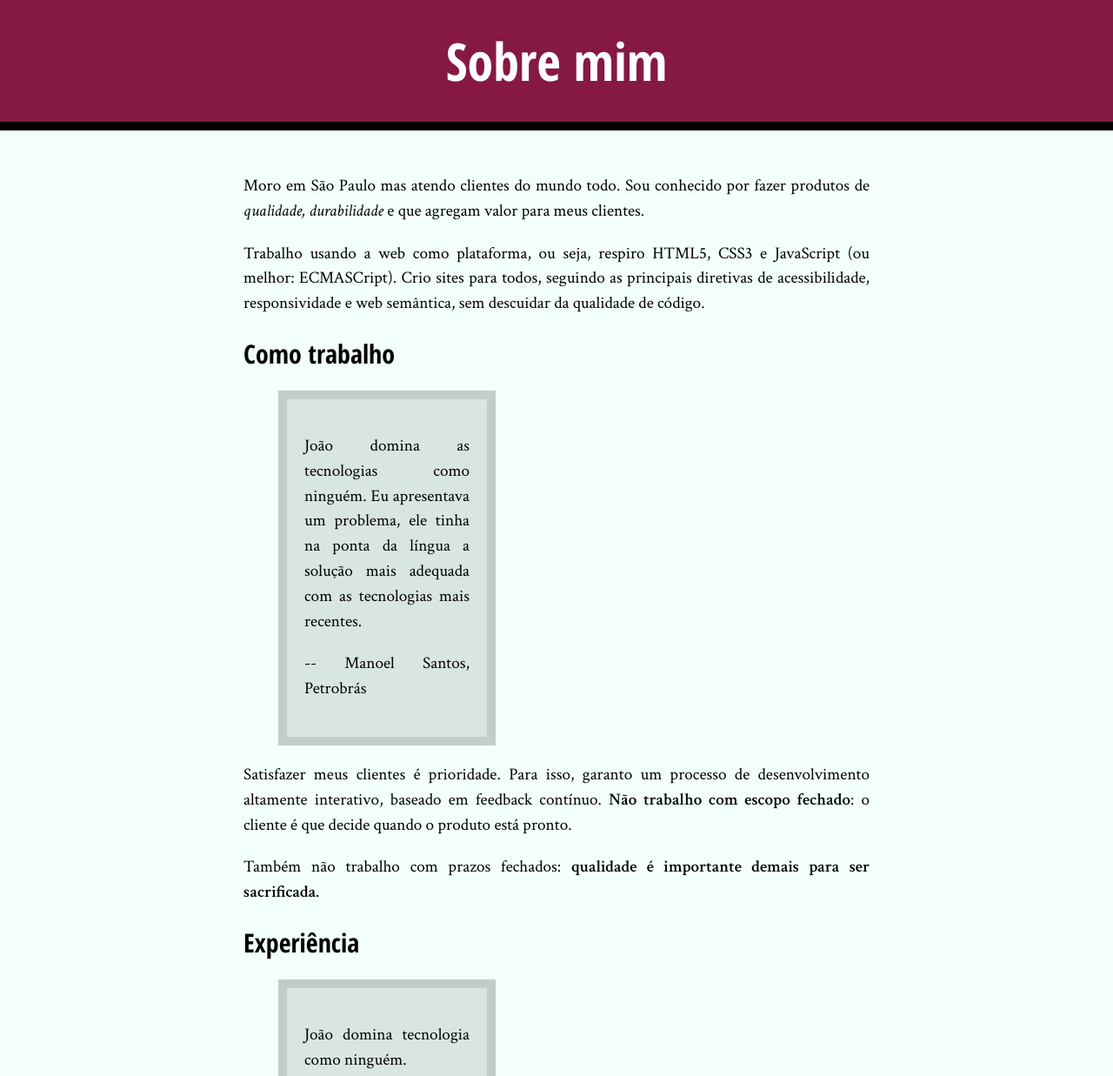
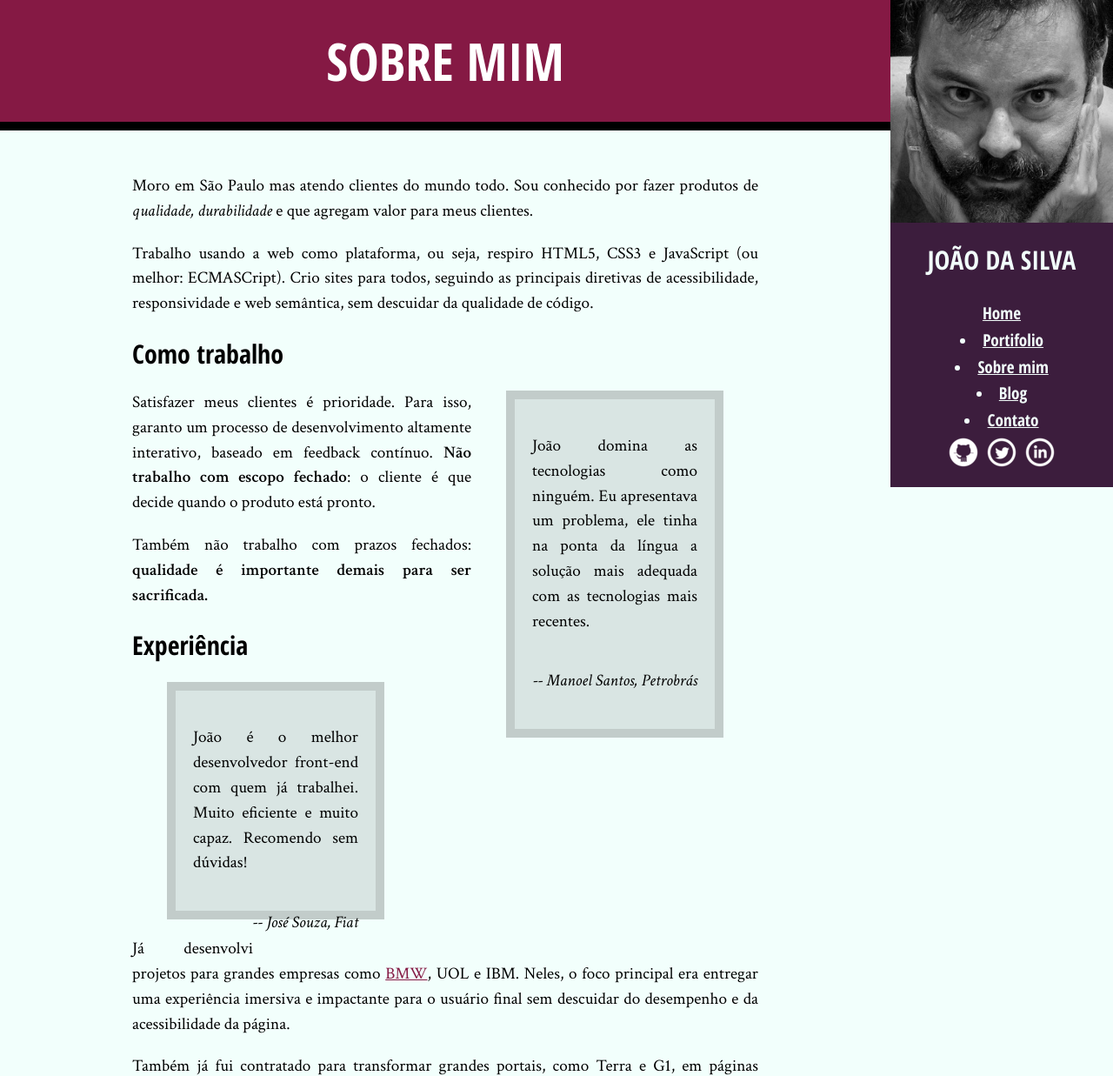
Before and after one commit to nicario/siteAlura, a plain HTML site: page inicio.html in a window 1280 px wide. Shown: the top 1237 px of the page at 87% size. Drawn offline with Linux system fonts and the light colour scheme.

Commit message:
Arrumando float

```diff
--- a/inicio.html
+++ b/inicio.html
@@ -21,7 +21,7 @@
 
         	<h2>Como trabalho</h2>
 
-        	<blockquote>
+        	<blockquote class="citacao-bio-fiat">
         		<p>João domina as tecnologias como ninguém. Eu apresentava um problema, ele tinha na ponta da língua a solução mais adequada com as tecnologias mais recentes.</p>
         		<cite><p>-- Manoel Santos, Petrobrás</cite></p>
         	</blockquote>
@@ -32,10 +32,9 @@
 
         	<h2>Experiência</h2>
 
-        	<blockquote>
-        		<p>João domina tecnologia como ninguém.</p>
-        		<cite>-- Manoel Santos,Petrobrás</cite>
-        	</blockquote>
+        	 <blockquote class="ciacao-bio-palestra">
+            <p>João é o melhor desenvolvedor front-end com quem já trabalhei. Muito eficiente e muito capaz. Recomendo sem dúvidas!</p><cite><p> -- José Souza, Fiat</cite></p>
+            </blockquote>
 
         	<p>Já desenvolvi projetos para grandes empresas como
         	<a href="http://www.bmw.com/">BMW</a>, UOL e IBM. Neles, o foco principal era entregar uma experiência imersiva e impactante para o usuário final sem descuidar do desempenho e da acessibilidade da página.</p>
@@ -43,10 +42,6 @@
         	<p>Também já fui contratado para transformar grandes portais, como Terra e G1, em páginas responsivas. Fui responsável por renovar o layout, reorganizar o conteúdo e re-escrever o código de forma mais reaproveitável.</p>
 
         	<h2>Comunidade</h2>
-
-            <blockquote>
-            <p>João é o melhor desenvolvedor front-end com quem já trabalhei. Muito eficiente e muito capaz. Recomendo sem dúvidas!</p><cite><p> -- José Souza, Fiat</cite></p>
-            </blockquote>
 
         	<p>Procuro repassar meu conhecimento para a comunidade. Para isso, já dei <a href="portfolio.html">diversas palestras</a> e mantenho um <a href="blog.html">blog</a>.</p>
         </div>
@@ -68,18 +63,18 @@
             </nav>
             <ul class="icone-sociais">
                 <li>
-                    <a href="https://github.com/joaodasilva">
-                        <img src="github.png" alt="Github">
+                    <a href="https://github.com/joaodasilva" class="github">
+                    GitHub
                     </a>
             </li>
             <li>
-                <a href="https://twitter.com/joaodasilva">
-                    <img src="twitter.png" alt="Twitter">
+                <a href="https://twitter.com/joaodasilva" class="twitter">
+                Twitter
                 </a>
             </li>
             <li>
-                <a href="https://br.linkedin.com/pub/joão-da-silva/32/4/508">
-                    <img src="linkedin.png" alt="Linkedin">
+                <a href="https://br.linkedin.com/pub/joão-da-silva/32/4/508" class="linkedin">
+                Linkedin
                 </a>
             </li>
         </ul>
--- a/site.css
+++ b/site.css
@@ -100,3 +100,65 @@ article {
     border-bottom: 1px solid #CCC;
     margin-bottom: 20px;
 }
+
+h1 {
+    text-transform: uppercase;
+}
+
+.icone-sociais a {
+    width: 40px;
+    height: 40px;
+    display: block;
+    text-indent: -99999px;
+}
+
+.github {
+    background-image: url(github.png);
+}
+
+.twitter {
+    background-image: url(twitter.png);
+}
+
+.linkedin {
+    background-image: url(linkedin.png);
+}
+
+.citacao-bio-fiat {
+    float: right;
+}
+
+.citacao-bio-petrobras {
+    float: left;
+}
+
+main {
+    width: 80%;
+}
+
+img,
+aside {
+    width: 20%;
+    float: right;
+}
+
+aside {
+    clear: right;
+}
+
+aside {
+    box-sizing: border-box;
+}
+
+main {
+    float: left;
+}
+
+footer {
+    clear: both;
+}
+
+cite {
+    font-style: italic;
+    float: right;
+}
```
